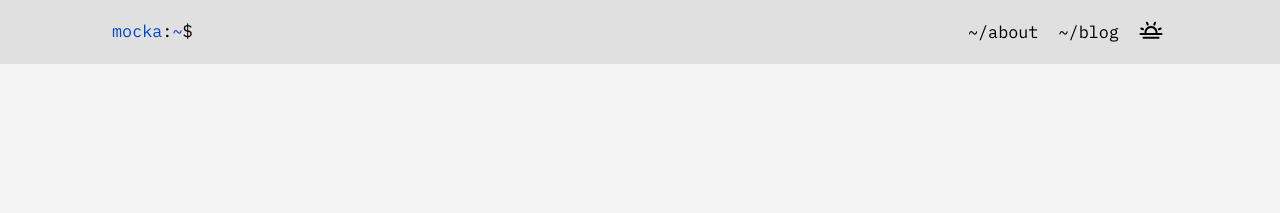
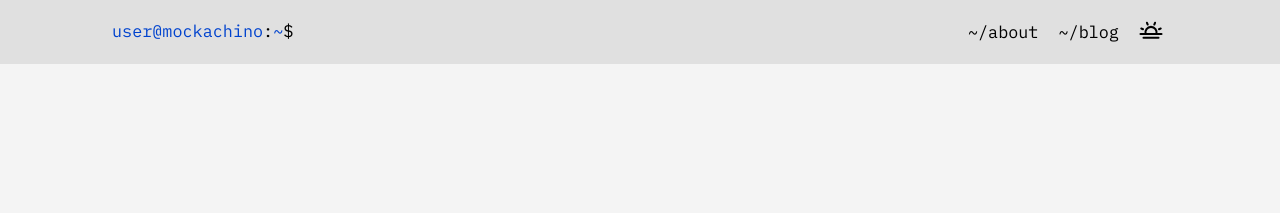
Before and after one commit to ariusalipour/Mockachino-Blog, a Jekyll site: the page built from index.html, in a window 1280 px wide. Shown: the top 213 px of the page. Built offline with Jekyll 4.4.1, drawn with Linux system fonts in a browser that asks for light colours.

```diff
--- a/_config.yml
+++ b/_config.yml
@@ -43,8 +43,8 @@ termina-plex:
   centered_tables: false
   standard_titles: false
 
-  username: mocka
-  hostname:
+  username: user
+  hostname: mockachino
 
   header_links:
     - { name: About, url: "/about" }
```
